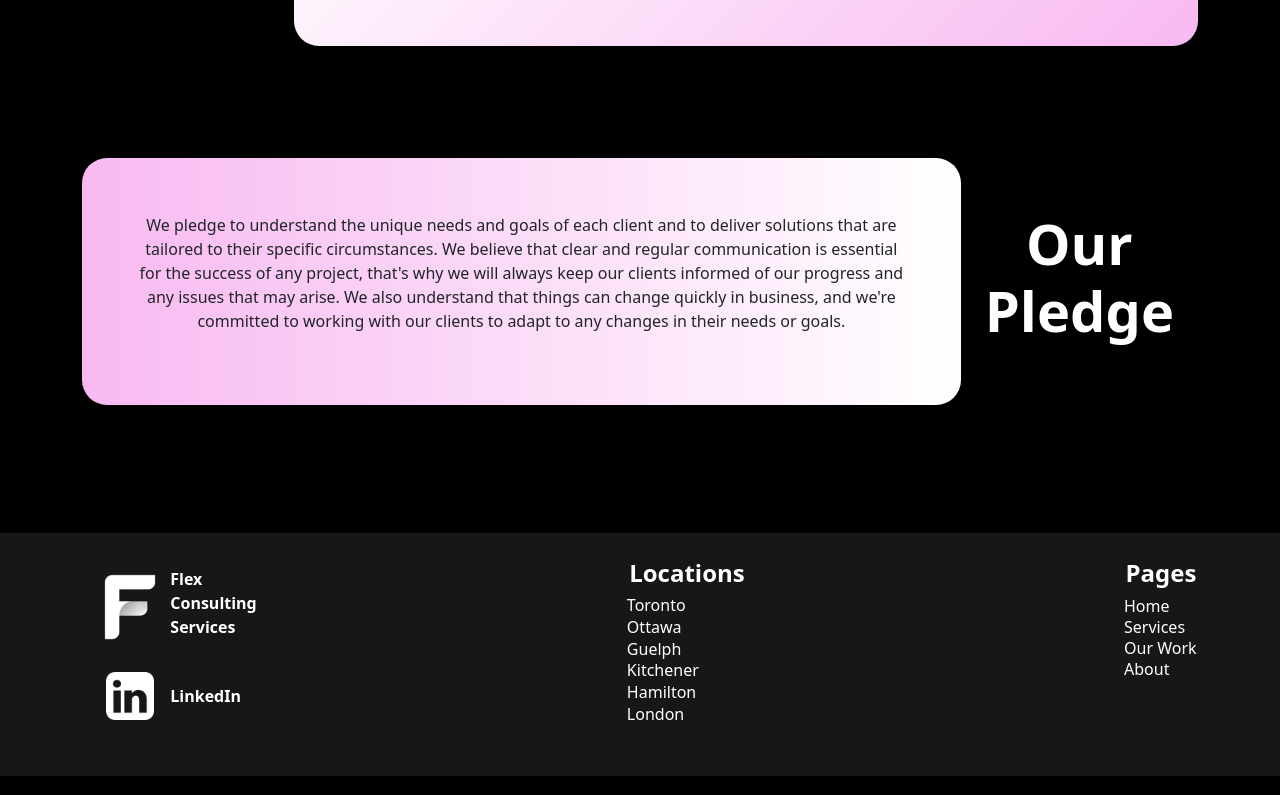
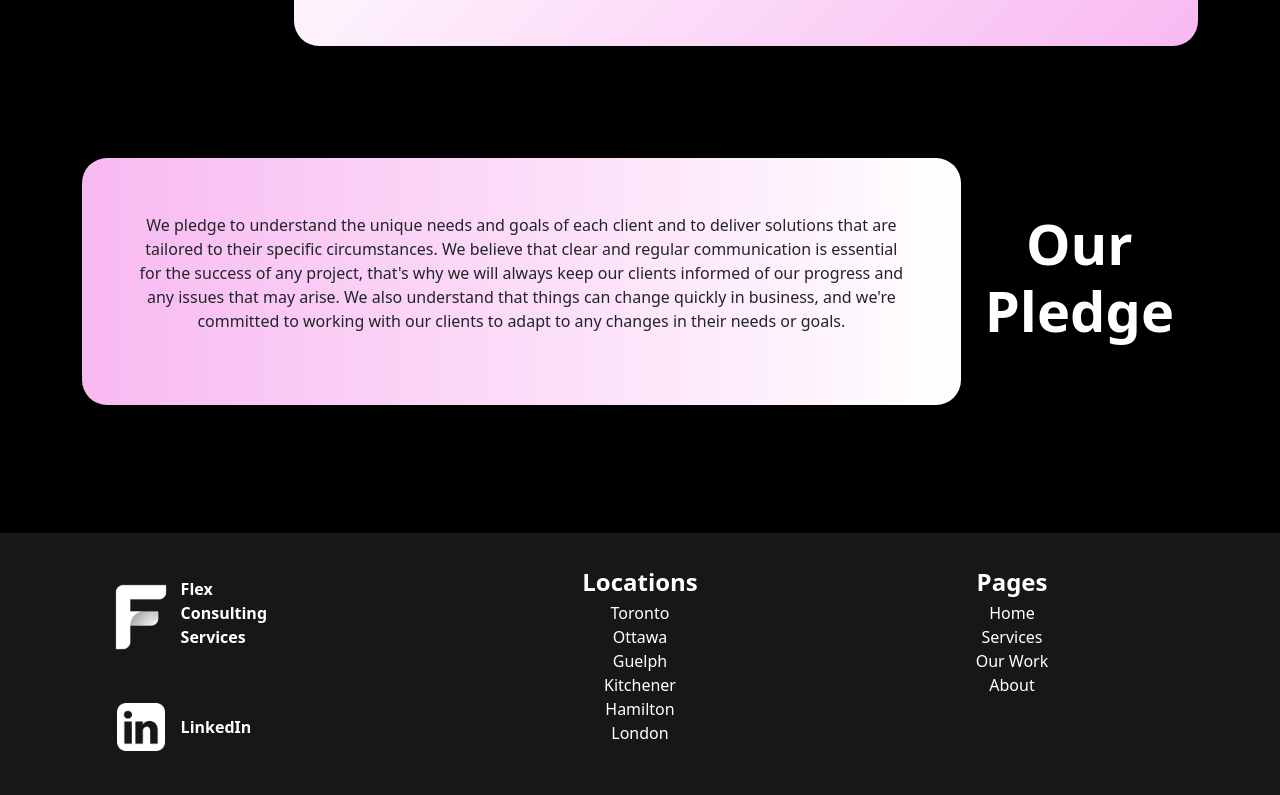
Before and after one commit to Flex-Consulting/Flex-Consulting.github.io, a React (Create React App) app: page /about in a window 1280 px wide. Shown: the part 1201-1996 px from the top of the page. Built offline with nearby package versions, Linux system fonts and the light colour scheme.

Commit message:
Minor footer improvements.

```diff
--- a/src/components/Footer.js
+++ b/src/components/Footer.js
@@ -28,7 +28,7 @@ function Footer(){
 
             <div className="footer-sub">
                 <h4>Locations</h4>
-                <div>
+                <div id="locations-container">
                     {Locations["locations"].map(function(object, i){
                         return <p className="footer-text-items" key={i}>{object}</p>;
                     })}
--- a/src/components/styles/Footer.css
+++ b/src/components/styles/Footer.css
@@ -8,12 +8,23 @@
     }
 }
 
+@media only screen and (max-width: 1000px) {
+    .footer-text-items{
+        width: 50% !important;
+    }
+    #media{
+        height: 12rem;
+    }
+}
+
 #main-footer{
     background-color: #171717;
     padding: 2% calc(var(--bs-gutter-x) * .5);
     display: flex;
     align-self: center;
-    justify-content: space-between;
+    justify-content: center;
+    align-content: center;
+    align-items: center;
 }
 
 #main-footer h4{
@@ -23,6 +34,9 @@
 #media{
     display: flex;
     flex-direction: column;
+    flex: 1 1 0px;
+    justify-content: stretch;
+    align-items: stretch;
 }
 
 .flex-footer-logo{
@@ -42,6 +56,16 @@
     margin: -2%;
     text-decoration: none !important;
     color: white;
+    margin-top: 2%;
+    width: 20%;
+}
+
+#locations-container{
+    margin-top: -3%;
+    display: flex;
+    flex-direction: column;
+    justify-content: center;
+    align-items: center;
 }
 
 .footer-sec{
@@ -58,15 +82,15 @@
 .footer-sub{
     /* border: 1px solid red; */
     height: 12rem;
-    text-align: left;
+    text-align: center;
+    flex: 1 1 0px;
 }
 .page-a-tags{
+    margin-top: -3%;
     display: flex;
     flex-direction: column;
-    justify-content: left;
-    align-items: left;
-
-
+    justify-content: center;
+    align-items: center;
 }
 
 a{
```
